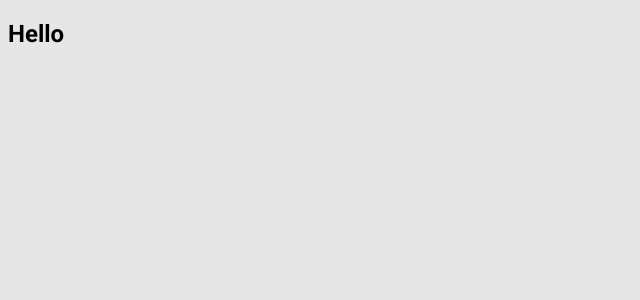
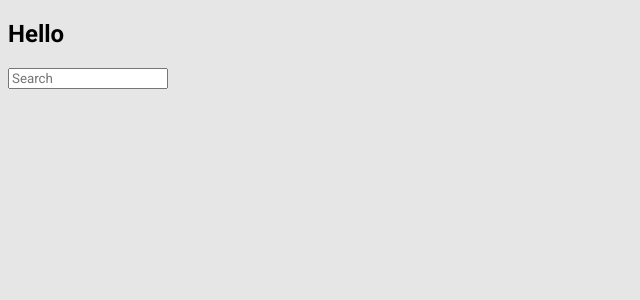
Before and after one commit to mvuong789/flickr-gallery, a React app: page / in a window 1280 px wide. Shown: the top 300 px of the page, without its empty margins (0-640 px from the left). Built offline with nearby package versions, Linux system fonts and the light colour scheme.

Commit message:
Added in a simple Search component and tests

```diff
--- a/src/index.jsx
+++ b/src/index.jsx
@@ -5,10 +5,13 @@ import store from '@a/store';
 
 import '@st/index.styl';
 
+import Search from '@search/Search';
+
 ReactDOM.render(
   <Provider store={store}>
     <div>
       <h1>Hello</h1>
+      <Search />
     </div>
   </Provider>,
   document.getElementById('app'),
--- /dev/null
+++ b/src/search/Search.jsx
@@ -0,0 +1,15 @@
+import React, { useState } from 'react';
+
+const Search = () => {
+  const [searchText, setSearchText] = useState('');
+
+  return (
+    <input
+      placeholder="Search"
+      onChange={e => setSearchText(e.target.value)}
+      value={searchText}
+    />
+  )
+}
+
+export default Search;
--- a/src/styles/index.styl
+++ b/src/styles/index.styl
@@ -1,4 +1,5 @@
 *
   font-family 'Roboto'
+
 body
   background-color rgba(227, 227, 227, 0.88);
--- a/webpack.config.js
+++ b/webpack.config.js
@@ -37,8 +37,6 @@ module.exports = {
       '@a': path.resolve(__dirname, 'src/app'),
       '@c': path.resolve(__dirname, 'src/common'),
       '@st': path.resolve(__dirname, 'src/styles/'),
-      '@todos': path.resolve(__dirname, 'src/todos'),
-      '@todoD': path.resolve(__dirname, 'src/todos/duck'),
       '@search': path.resolve(__dirname, 'src/search'),
       '@fsearch': path.resolve(__dirname, 'src/flickrsearch'),
       '@fsearchD': path.resolve(__dirname, 'src/flickrsearch/duck')
```
Also changed, not shown: 1 other file (tests, documents, lock files or other folders).
